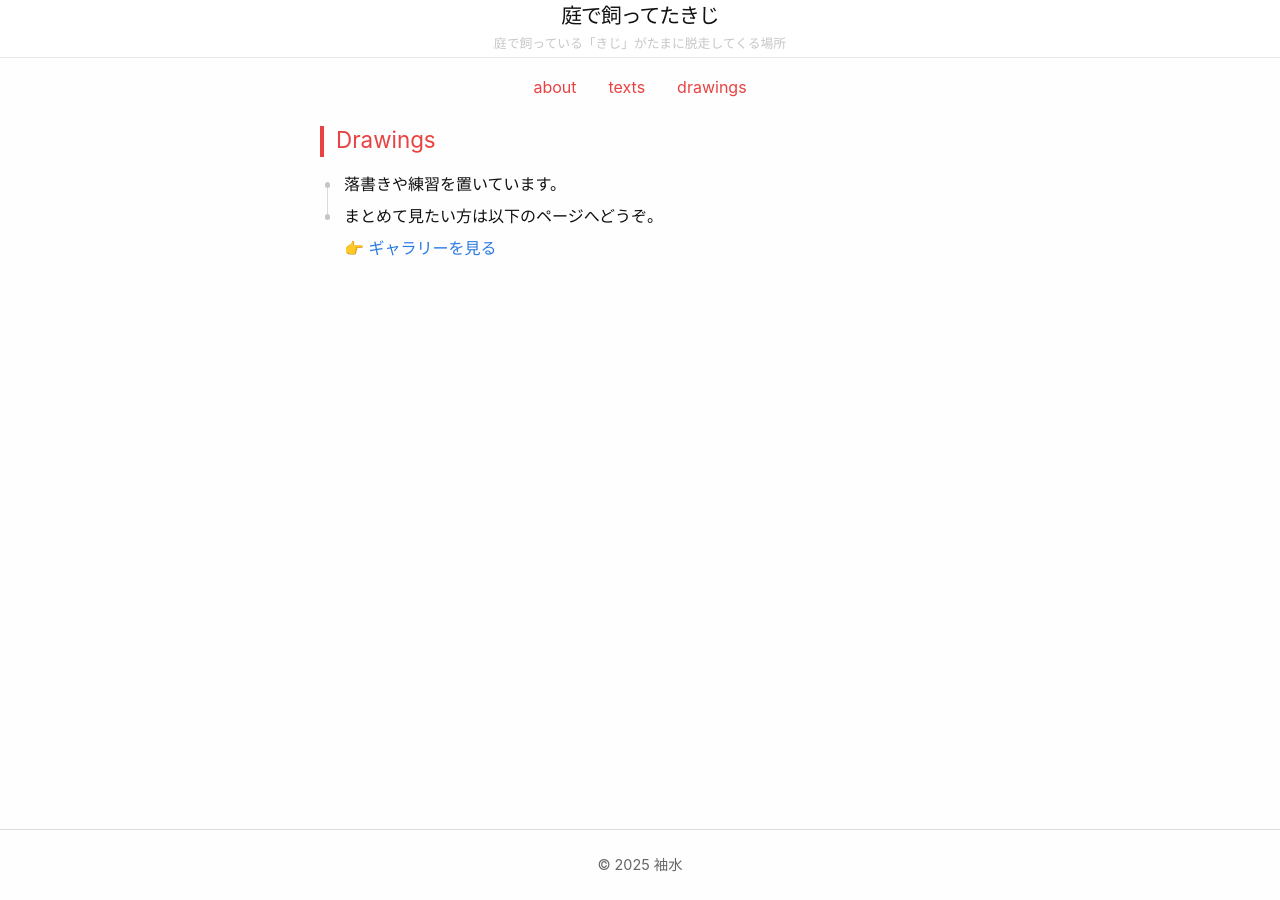
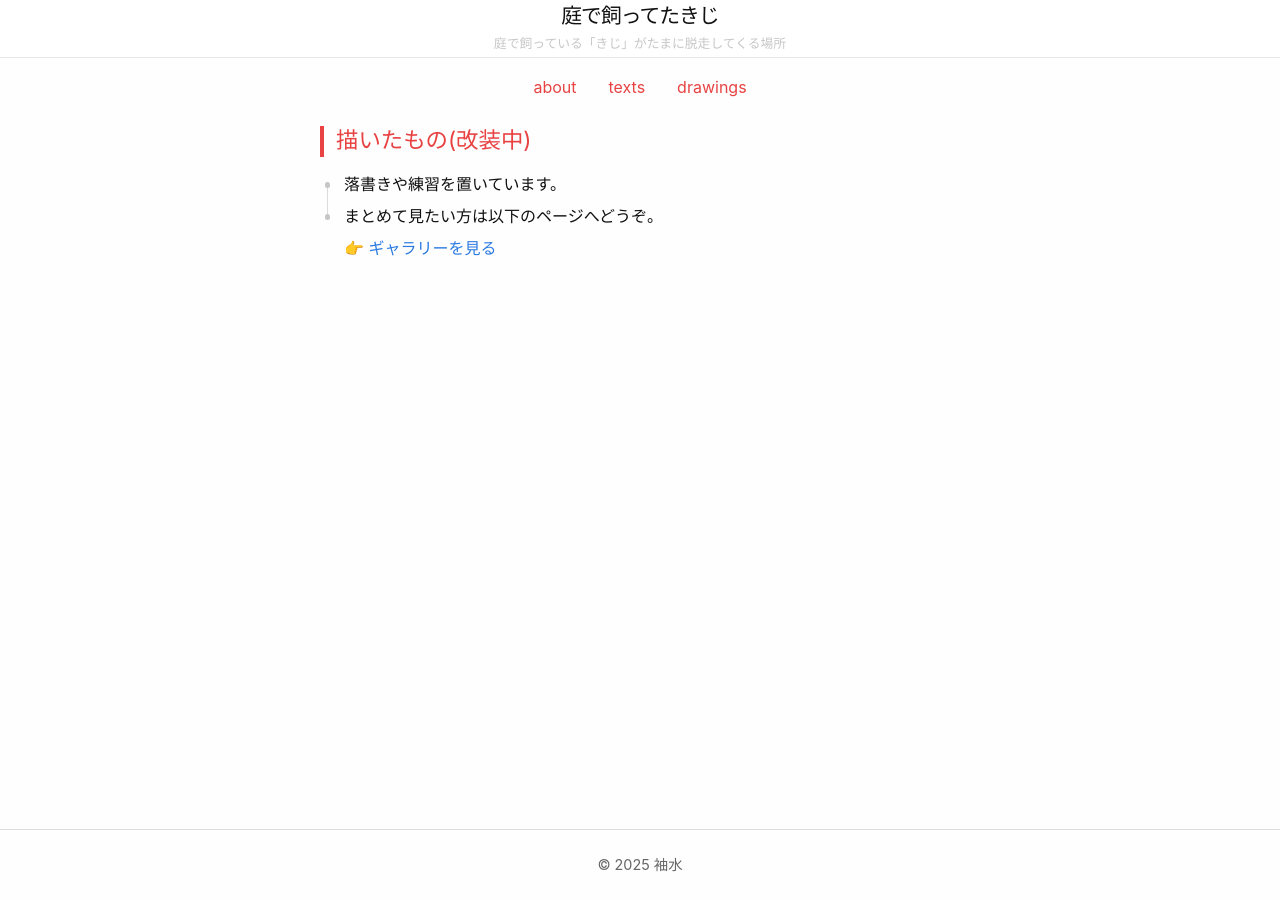
Before and after one commit to njargon/njargon.github.io, a Jekyll site: the page built from drawings.md, in a window 1280 px wide. Built offline with Jekyll 4.4.1, drawn with Linux system fonts in a browser that asks for light colours.

Commit message:
vault backup: 2025-08-27 16:42:21

```diff
--- a/drawings.md
+++ b/drawings.md
@@ -10,9 +10,9 @@ permalink: /drawings/
     <a href="/drawings/" class="top-nav-link">drawings</a>
 </nav>
 
-## Drawings
+## 描いたもの(改装中)
 
 - 落書きや練習を置いています。
 - まとめて見たい方は以下のページへどうぞ。
 
-👉 [ギャラリーを見る](/drawings/gallery/)
+👉 [ギャラリーを見る](https://njargon.github.io/drawings-gallery/)
```
